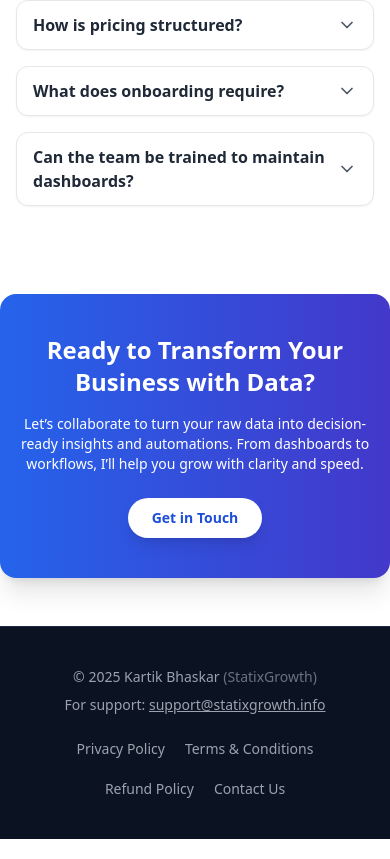
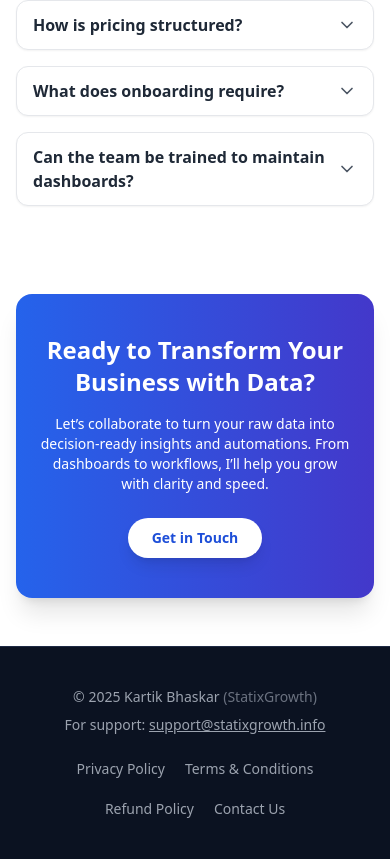
Before and after one commit to kartik-7877/statixgrowth-site, a Next.js app: page /about in a window 390 px wide. Shown: the part 5793-6652 px from the top of the page. Built offline with nearby package versions, Linux system fonts and the light colour scheme.

Commit message:
Fix: Added horizontal margin to CTA block on mobile

```diff
--- a/components/AboutFinalCTA.js
+++ b/components/AboutFinalCTA.js
@@ -8,7 +8,7 @@ const fadeInUp = {
 
 export default function AboutFinalCTA() {
   return (
-    <section className="py-10 sm:py-16 bg-gradient-to-r from-blue-600 to-indigo-700 text-white text-center rounded-2xl shadow-xl hover:shadow-2xl transition max-w-5xl mx-auto mt-10 sm:mt-12 mb-12 sm:mb-16 px-4 sm:px-6 font-sans">
+    <section className="py-10 sm:py-16 bg-gradient-to-r from-blue-600 to-indigo-700 text-white text-center rounded-2xl shadow-xl hover:shadow-2xl transition max-w-5xl mx-4 sm:mx-auto mt-10 sm:mt-12 mb-12 sm:mb-16 px-6 font-sans">
       <motion.h2
         variants={fadeInUp}
         initial="hidden"
```
